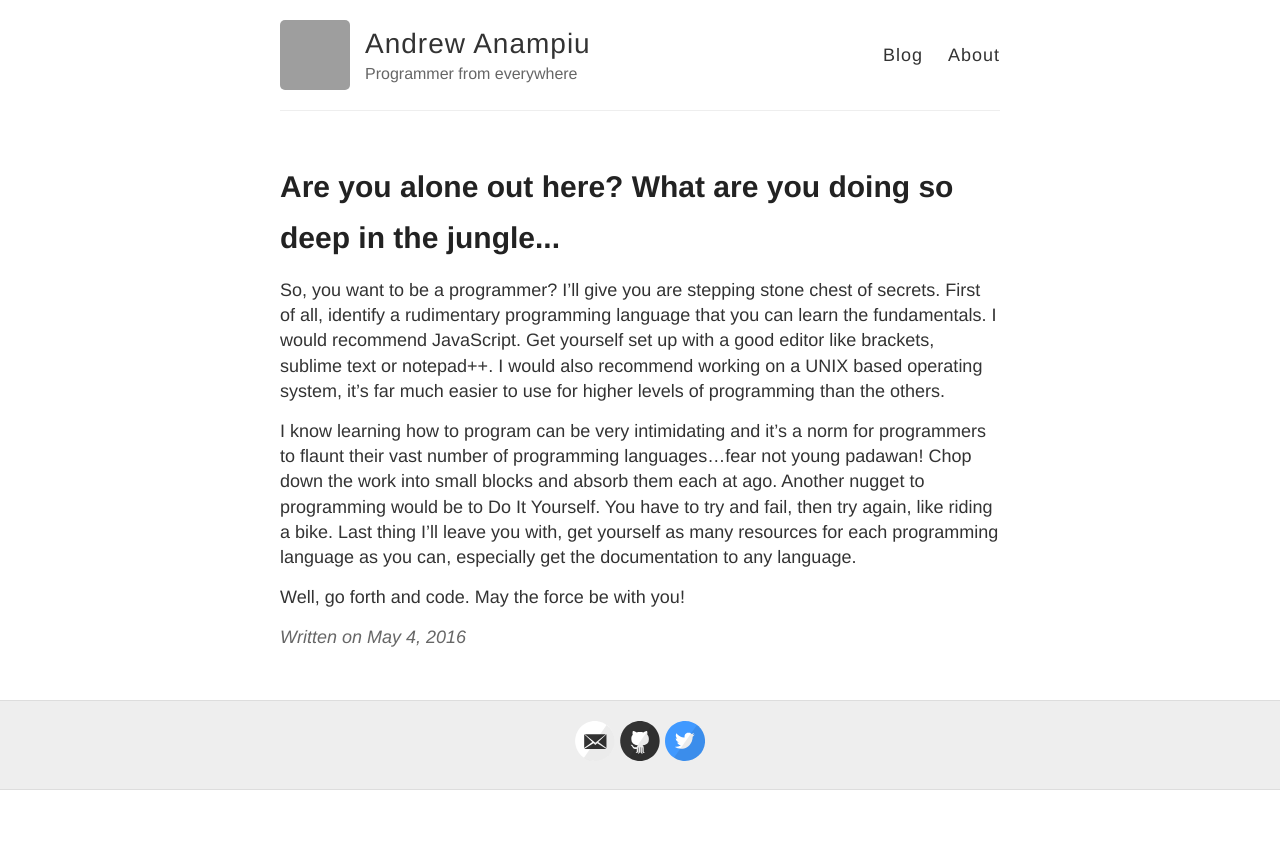
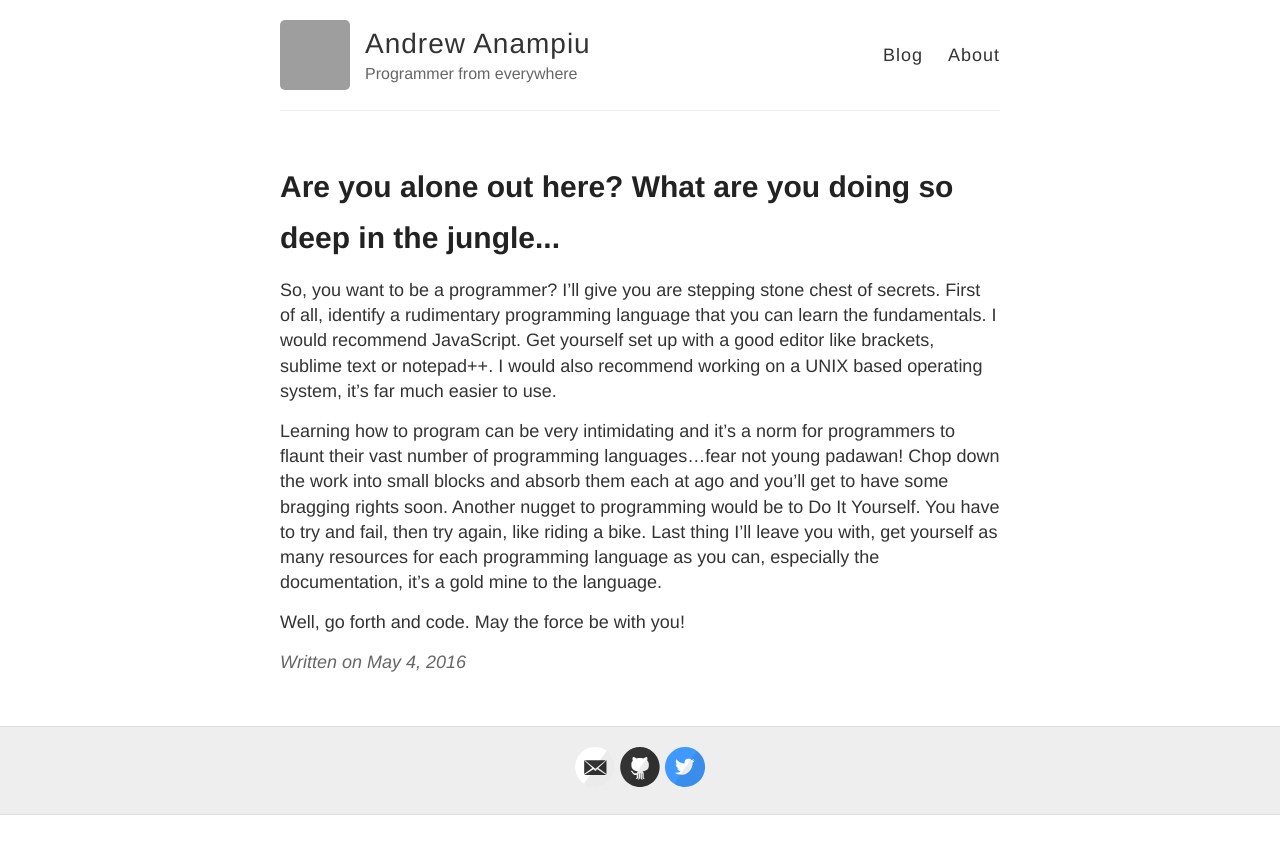
Before and after one commit to kelvinkipsang/blog, a Jekyll site: the page built from _posts/2016-5-4-Hello-World.md, in a window 1280 px wide. Shown: the top 854 px of the page. Built offline with Jekyll 4.4.1, drawn with Linux system fonts in a browser that asks for light colours; comment, search, counter and statistics services are not loaded; grey boxes are pictures that could not be loaded.

Commit message:
Hello World

```diff
--- a/_posts/2016-5-4-Hello-World.md
+++ b/_posts/2016-5-4-Hello-World.md
@@ -3,8 +3,8 @@ layout: post
 title: Are you alone out here? What are you doing so deep in the jungle...
 ---
 
-So, you want to be a programmer? I'll give you are stepping stone chest of secrets. First of all, identify a rudimentary programming language that you can learn the fundamentals. I would recommend JavaScript. Get yourself set up with a good editor like brackets, sublime text or notepad++. I would also recommend working on a UNIX based operating system, it's far much easier to use for higher levels of programming than the others.
+So, you want to be a programmer? I'll give you are stepping stone chest of secrets. First of all, identify a rudimentary programming language that you can learn the fundamentals. I would recommend JavaScript. Get yourself set up with a good editor like brackets, sublime text or notepad++. I would also recommend working on a UNIX based operating system, it's far much easier to use.
 
-I know learning how to program can be very intimidating and it's a norm for programmers to flaunt their vast number of programming languages...fear not young padawan! Chop down the work into small blocks and absorb them each at ago. Another nugget to programming would be to Do It Yourself. You have to try and fail, then try again, like riding a bike. Last thing I'll leave you with, get yourself as many resources for each programming language as you can, especially get the documentation to any language.
+Learning how to program can be very intimidating and it's a norm for programmers to flaunt their vast number of programming languages...fear not young padawan! Chop down the work into small blocks and absorb them each at ago and you'll get to have some bragging rights soon. Another nugget to programming would be to Do It Yourself. You have to try and fail, then try again, like riding a bike. Last thing I'll leave you with, get yourself as many resources for each programming language as you can, especially the documentation, it's a gold mine to the language.
 
 Well, go forth and code. May the force be with you!
```
